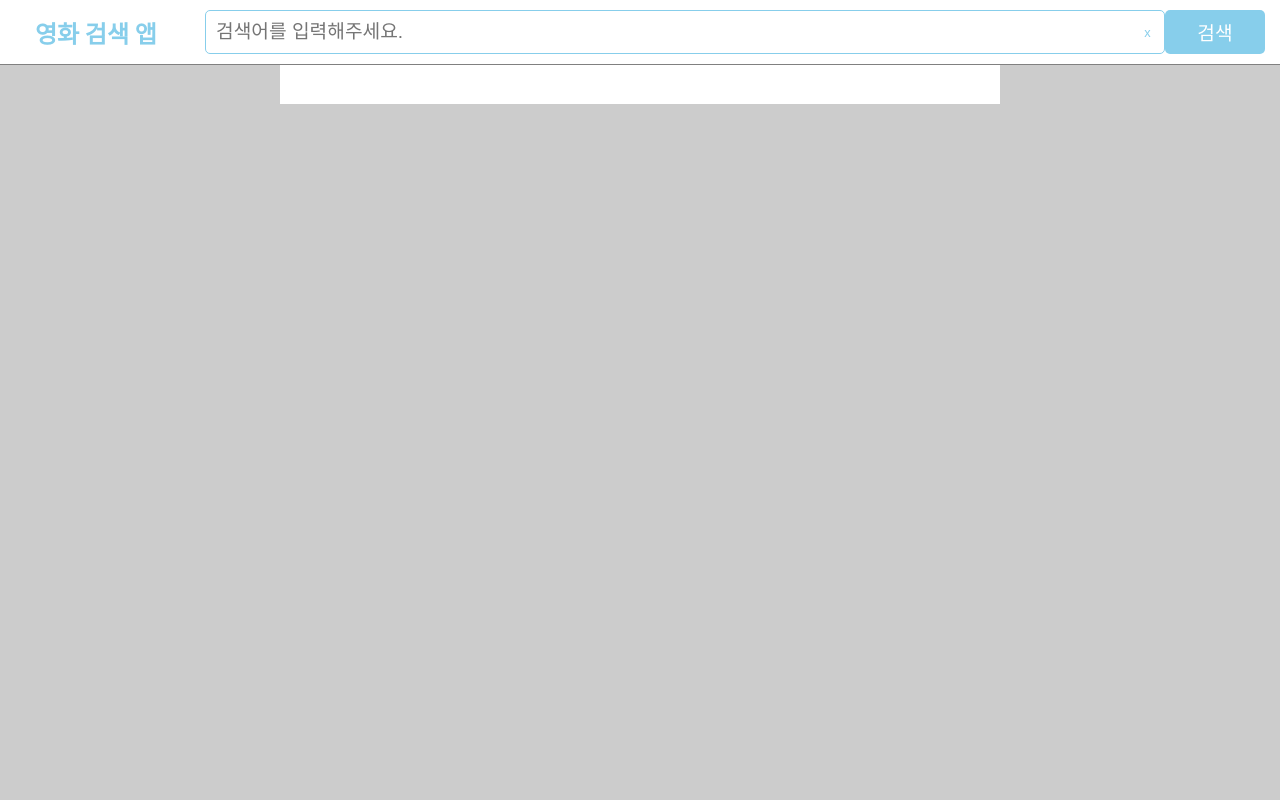
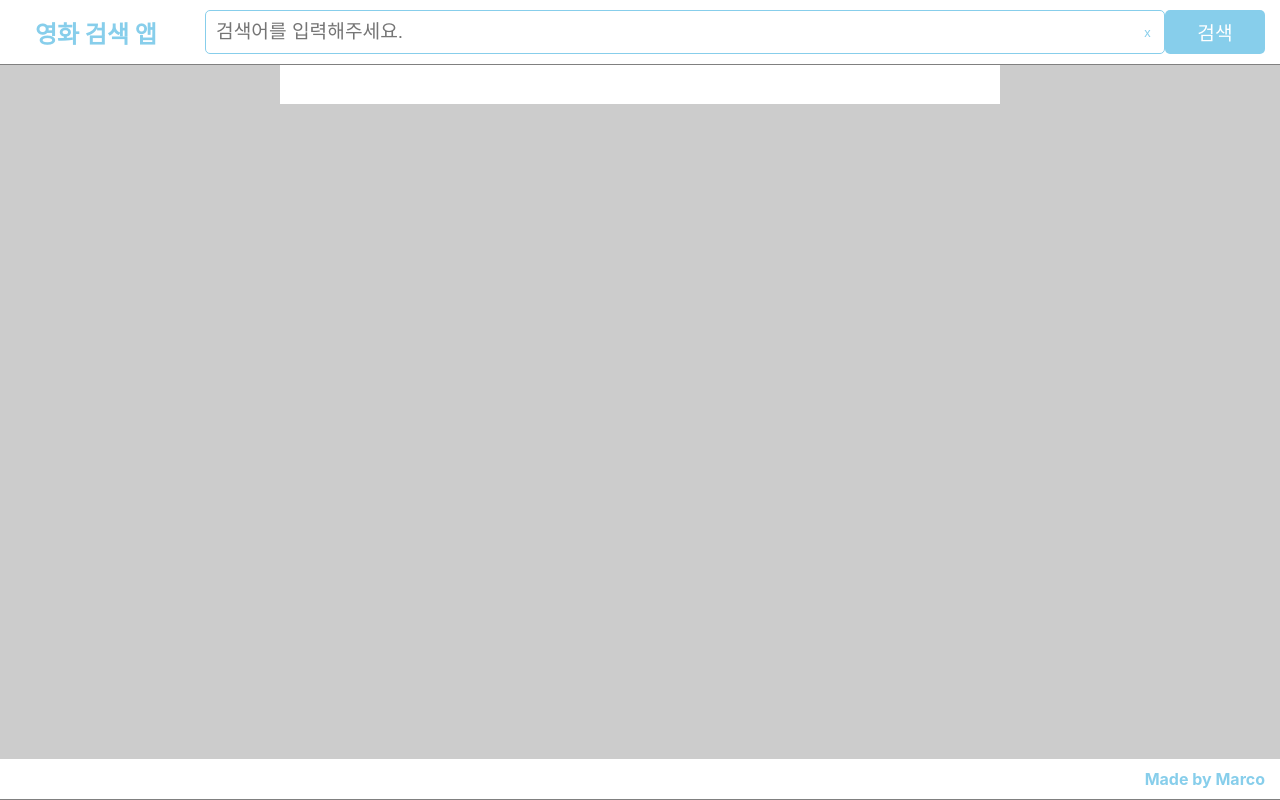
Before and after one commit to beta1360/search-movie-next, a Next.js app: page / in a window 1280 px wide. Built offline with nearby package versions, Linux system fonts and the light colour scheme.

Commit message:
feat: Add Footer

```diff
--- a/components/layouts/BaseLayout.tsx
+++ b/components/layouts/BaseLayout.tsx
@@ -1,7 +1,8 @@
 import { ReactElement } from 'react'
 import { useState, useCallback } from 'react'
+import { useRouter } from 'next/router'
 import TopLayout from "@/components/layouts/Top"
-import { useRouter } from 'next/router'
+import Footer from "@/components/layouts/Footer"
 
 const BaseLayout = ({ children }: { children: ReactElement }) => {
   const router = useRouter()
@@ -30,6 +31,7 @@ const BaseLayout = ({ children }: { children: ReactElement }) => {
         handleSubmit={searchMovies}
       />
       { children }
+      <Footer />
     </>
   )
 }
--- /dev/null
+++ b/components/layouts/Footer.tsx
@@ -0,0 +1,28 @@
+import { css } from '@emotion/react'
+
+const footerLayoutStyle = css`
+  bottom: 0;
+  left: 0;
+  display: flex;
+  flex-direction: row-reverse;
+  position: fixed;
+  z-index: 0;
+  width: 100%;
+  padding: 10px 15px;
+  background-color: #fff;
+  border-bottom: 1px solid grey;
+`
+
+const infoStyle = css`
+  color: skyblue;
+`
+
+const FooterLayout: React.FC = ({}) => {
+  return (
+    <footer css={footerLayoutStyle}>
+      <h4 css={infoStyle}>Made by Marco</h4>
+    </footer>
+  )
+}
+
+export default FooterLayout
```
